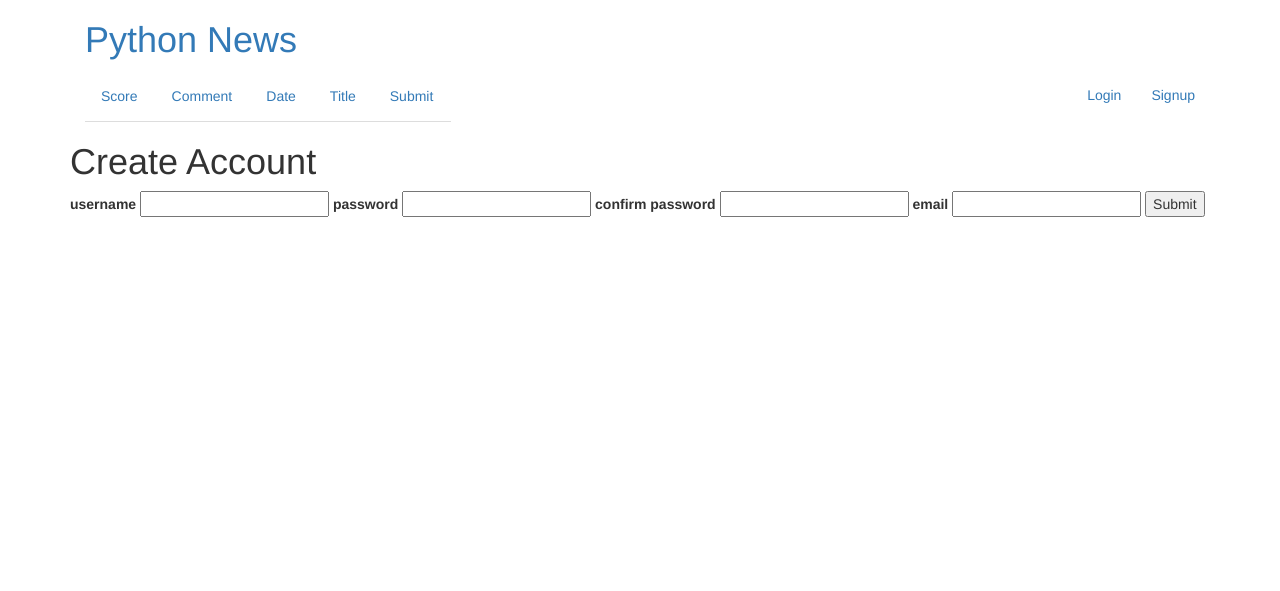
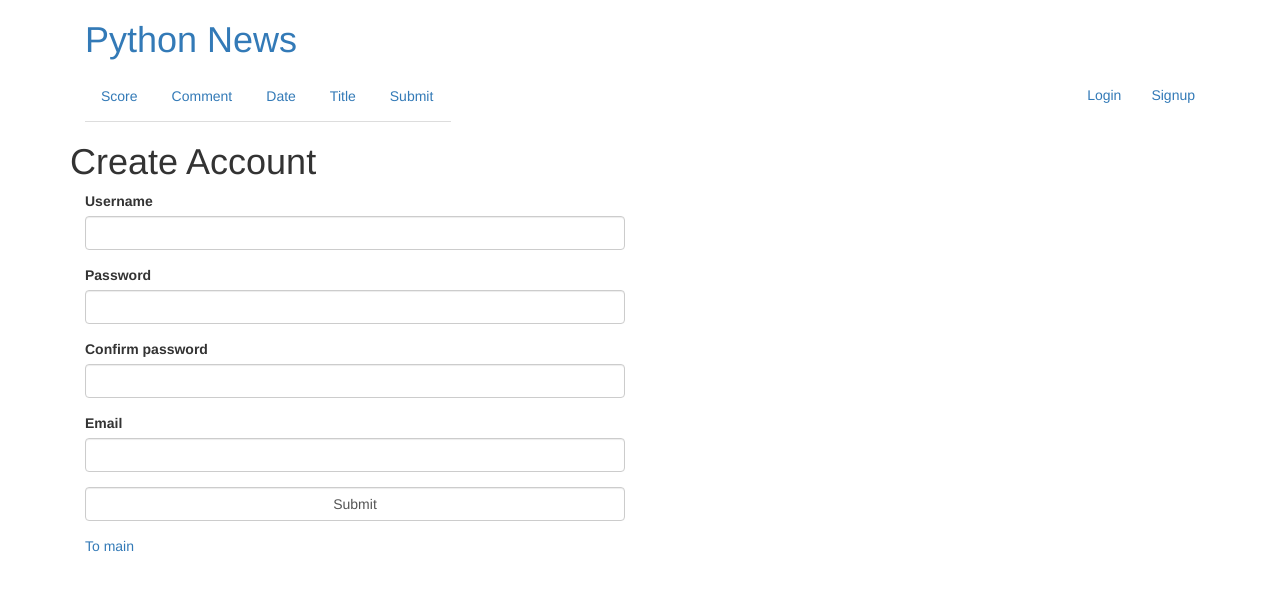
Before and after one commit to ShinJJang/newspaper, a Django app: page /signup/ in a window 1280 px wide. Shown: the top 591 px of the page. Run offline with Django 3.2, Linux system fonts and the light colour scheme; some libraries are stand-ins or nearby versions.

Commit message:
Edit signup layout

```diff
--- a/templates/signup.html
+++ b/templates/signup.html
@@ -1,22 +1,33 @@
 {% include 'header.html' %}
 <h1>Create Account</h1>
 {% include 'error.html' %}
-<div>
+<div class="col-sm-6">
     <form method="post" action="{% url 'signup_submit' %}">
         {% csrf_token %}
-        <label for="username">username</label>
-        <input type="text" id="username" name="username">
+        <div class="form-group">
+            <label for="username">Username</label>
+            <input type="text" class="form-control" id="username" name="username">
+        </div>
 
-        <label for="password">password</label>
-        <input type="password" id="password" name="password">
+        <div class="form-group">
+            <label for="password">Password</label>
+            <input type="password" class="form-control" id="password" name="password">
+        </div>
 
-        <label for="confirm_password">confirm password</label>
-        <input type="password" id="confirm_password" name="confirm_password">
+        <div class="form-group">
+            <label for="confirm_password">Confirm password</label>
+            <input type="password" class="form-control" id="confirm_password" name="confirm_password">
+        </div>
 
-        <label for="email">email</label>
-        <input type="email" id="email" name="email">
+        <div class="form-group">
+            <label for="email">Email</label>
+            <input type="email" class="form-control" id="email" name="email">
+        </div>
 
-        <input type="submit" value="Submit">
+        <div class="form-group">
+            <input type="submit" class="form-control" value="Submit">
+        </div>
+        <a href="{% url 'index' %}">To main</a>
     </form>
 </div>
 
```
